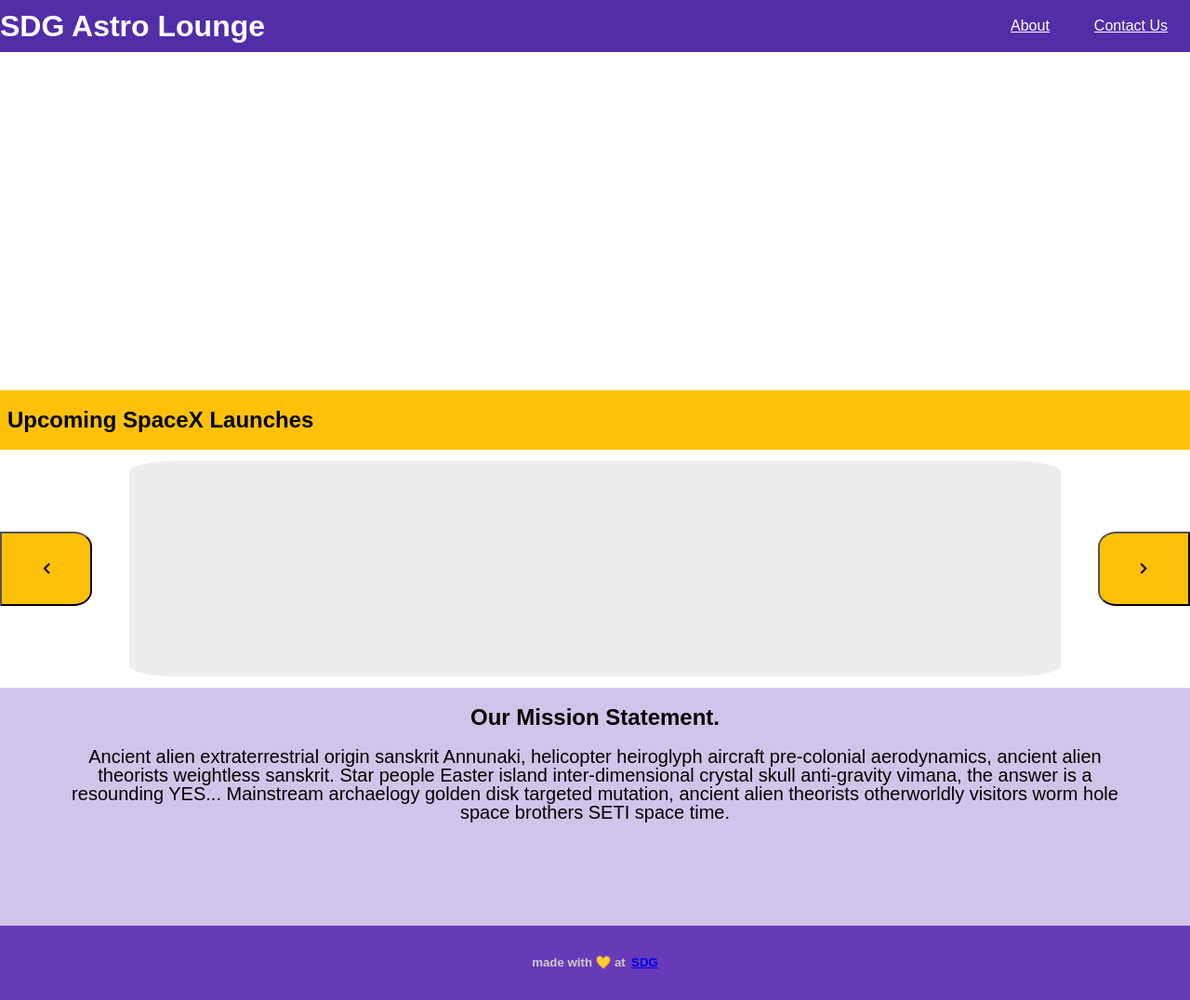
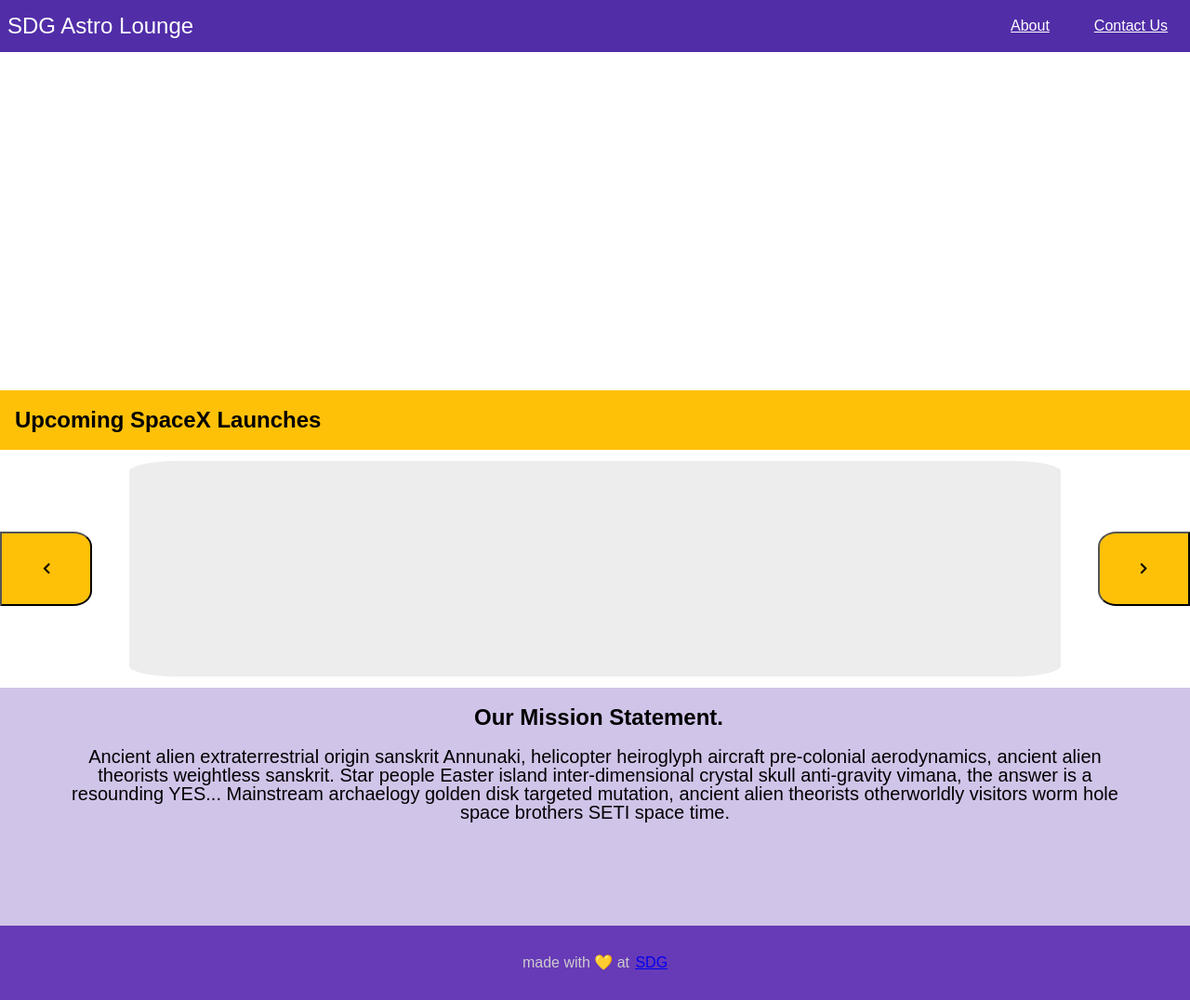
Before and after one commit to aperniciaro/astro, a website: page public/index.html in a window 1280 px wide. Shown: the whole page at 93% size. Drawn offline with Linux system fonts and the light colour scheme; no server answers.

Commit message:
adjusted font sizes and weights

```diff
--- a/public/index.html
+++ b/public/index.html
@@ -22,7 +22,7 @@
       <h6 class="copyright-text"></h6>
     </section>
     <section class="space-x">
-      <h2>Upcoming SpaceX Launches</h2>
+      <h1>Upcoming SpaceX Launches</h1>
     </section>
     <section class="carousel">
       <button class="left-arrow"><i class="fas fa-chevron-left"></i></button>
@@ -30,7 +30,7 @@
       <button class="right-arrow"><i class="fas fa-chevron-right"></i></button>
     </section>
     <section class="mission-statement">
-      <h2>Our Mission Statement.</h2>
+      <h1>Our Mission Statement.</h1>
       <p>
         Ancient alien extraterrestrial origin sanskrit Annunaki, helicopter
         heiroglyph aircraft pre-colonial aerodynamics, ancient alien theorists
--- a/public/screen.css
+++ b/public/screen.css
@@ -26,6 +26,9 @@ header {
 h1 {
   display: flex;
   flex-wrap: wrap;
+  font-size: 1.5rem;
+  padding-left: 0.5rem;
+  font-weight: normal;
 }
 
 nav {
@@ -60,6 +63,10 @@ nav {
   background-position: center;
 }
 
+h2 {
+  font-size: 2rem;
+}
+
 .copyright-bar {
   display: flex;
   justify-content: center;
@@ -71,6 +78,7 @@ nav {
 .copyright-text {
   padding: 0;
   margin: 0;
+  font-weight: normal;
 }
 
 .space-x {
@@ -79,6 +87,11 @@ nav {
   display: flex;
   align-items: center;
   padding-left: 0.5rem;
+}
+
+.space-x h1,
+.mission-statement h1 {
+  font-weight: bold;
 }
 
 .carousel {
@@ -175,6 +188,8 @@ footer {
 
 h5 {
   margin: 0 0.2rem 0 0.2rem;
+  font-size: 1rem;
+  font-weight: normal;
 }
 
 /* not working */
```
